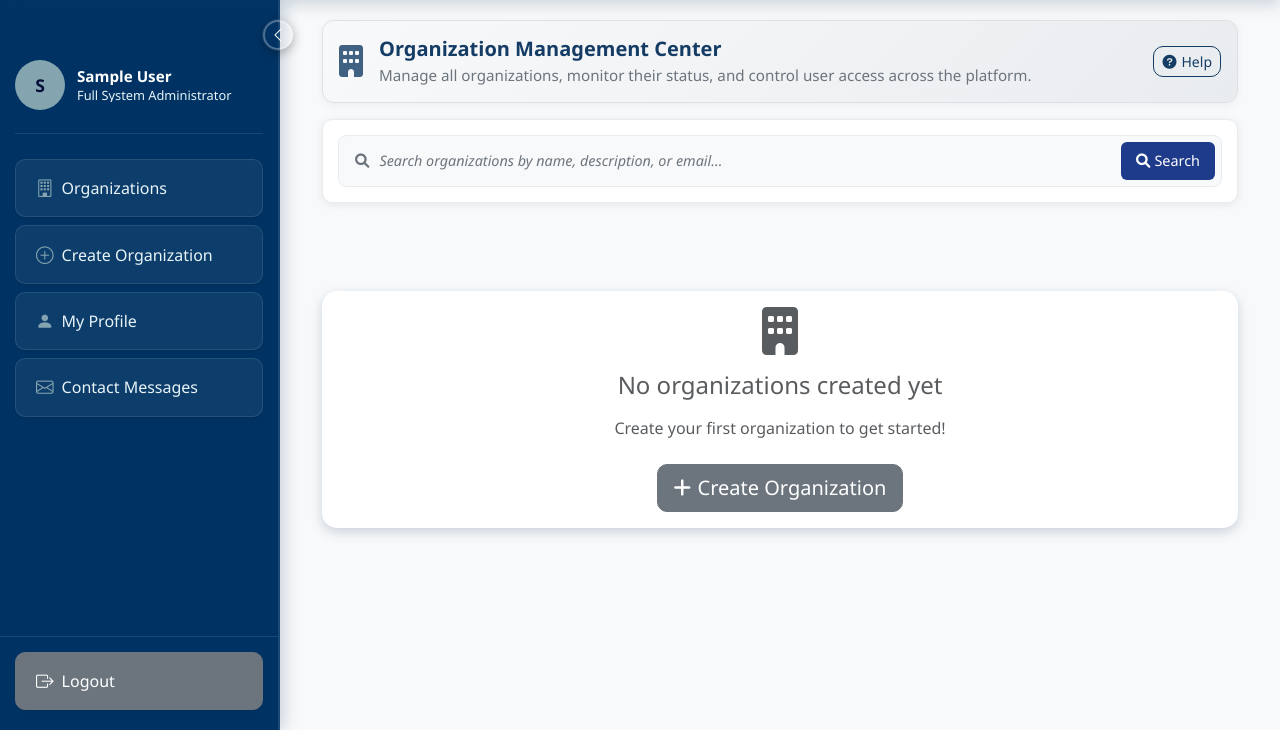
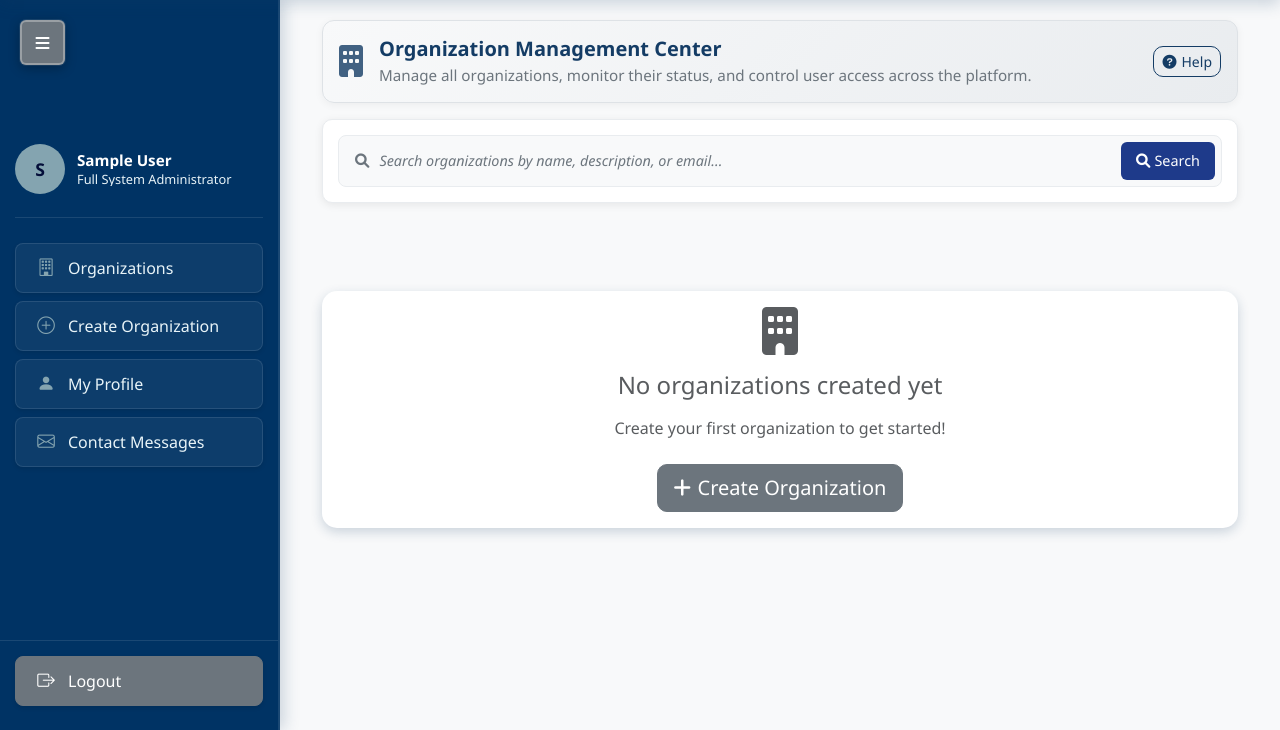
Before and after one commit to matias-martinez-moreno/SphereLink, a Django app: page /organizations/ in a window 1280 px wide. Shown: the part 70-800 px from the top of the page. Run offline with Django 5.2, Linux system fonts and the light colour scheme; the visitor is signed in with stand-in values (Sample User, id 1); data comes from the database, SQL or seed files in the repository; data that the repository does not hold is empty.

```diff
--- a/organizations/templates/organizations/superadmin_base.html
+++ b/organizations/templates/organizations/superadmin_base.html
@@ -143,16 +143,16 @@
       .sidebar-toggle {
         position: absolute;
         top: 20px;
-        right: -15px;
+        left: 20px;
         z-index: 1000;
       }
 
       .toggle-btn {
-        background: var(--primary-color);
+        background: #6c757d;
         border: 2px solid rgba(255,255,255,0.3);
-        border-radius: 50%;
-        width: 30px;
-        height: 30px;
+        border-radius: 6px;
+        width: 45px;
+        height: 45px;
         color: white;
         cursor: pointer;
         box-shadow: 0 3px 12px rgba(0,0,0,0.3), 0 0 0 1px rgba(255,255,255,0.1);
@@ -241,7 +283,7 @@
         padding: 20px 0 15px;
         border-bottom: 1px solid rgba(255, 255, 255, 0.1);
         margin-bottom: 15px;
-         margin-top: 20px;
+        margin-top: 104px;
       }
 
        .nav-header > div:first-child {
@@ -263,17 +305,17 @@
         padding: 10px 0;
         display: flex;
         flex-direction: column;
-         gap: 8px;
+        gap: 4px;
       }
 
       nav a {
         color: var(--text-muted);
         display: flex;
         align-items: center;
-        padding: 15px 20px;
+        padding: 12px 20px;
         text-decoration: none;
-        border-radius: 10px;
-        margin-bottom: 0;
+        border-radius: 8px;
+        margin-bottom: 4px;
         transition: all 0.3s ease;
         font-weight: 500;
         white-space: nowrap;
@@ -282,6 +324,7 @@
         border: 1px solid rgba(255, 255, 255, 0.1);
         background: rgba(255, 255, 255, 0.05);
         box-shadow: 0 2px 4px rgba(0, 0, 0, 0.1);
+        min-height: 44px;
       }
 
       nav a i {
@@ -289,6 +332,10 @@
         font-size: 1.1rem;
         flex-shrink: 0;
         margin-right: 12px;
+        display: flex;
+        align-items: center;
+        justify-content: center;
+        width: 20px;
       }
 
       nav a:hover {
@@ -466,7 +513,7 @@
       <!-- Sidebar Toggle Button -->
       <div class="sidebar-toggle">
         <button id="toggle-btn" class="toggle-btn">
-          <i class="bi bi-chevron-left" id="toggle-icon"></i>
+          <i class="fas fa-bars" id="toggle-icon"></i>
         </button>
       </div>
 
@@ -491,22 +538,22 @@
 
       <div class="nav-menu">
         <a href="{% url 'organizations:organization_list' %}" data-tooltip="Organizations">
-          <i class="bi bi-building me-2"></i><span>Organizations</span>
+          <i class="bi bi-building"></i><span>Organizations</span>
         </a>
         <a href="{% url 'organizations:create_organization' %}" data-tooltip="Create Organization">
-          <i class="bi bi-plus-circle me-2"></i><span>Create Organization</span>
+          <i class="bi bi-plus-circle"></i><span>Create Organization</span>
         </a>
         <a href="{% url 'organizations:superadmin_profile' %}" data-tooltip="My Profile">
-          <i class="bi bi-person-fill me-2"></i><span>My Profile</span>
+          <i class="bi bi-person-fill"></i><span>My Profile</span>
         </a>
         <a href="{% url 'organizations:contact_messages' %}" data-tooltip="Contact Messages">
-          <i class="bi bi-envelope me-2"></i><span>Contact Messages</span>
+          <i class="bi bi-envelope"></i><span>Contact Messages</span>
         </a>
       </div>
 
       <div class="nav-footer">
         <a href="{% url 'registration:logout' %}" data-tooltip="Logout">
-          <i class="bi bi-box-arrow-right me-2"></i><span>Logout</span>
+          <i class="bi bi-box-arrow-right"></i><span>Logout</span>
         </a>
       </div>
       </div>
@@ -529,19 +576,22 @@
       const isCollapsed = localStorage.getItem('sidebar-collapsed') === 'true';
       if (isCollapsed) {
         sidebar.classList.add('collapsed');
-      toggleIcon.className = 'bi bi-chevron-right';
+        toggleIcon.className = 'fas fa-times';
+        toggleBtn.style.borderRadius = '50%';
       }
 
       // Toggle functionality
       toggleBtn.addEventListener('click', function() {
         sidebar.classList.toggle('collapsed');
 
-      // Change icon
+        // Change icon and button shape
         if (sidebar.classList.contains('collapsed')) {
-        toggleIcon.className = 'bi bi-chevron-right';
+          toggleIcon.className = 'fas fa-times';
+          toggleBtn.style.borderRadius = '50%';
           localStorage.setItem('sidebar-collapsed', 'true');
         } else {
-        toggleIcon.className = 'bi bi-chevron-left';
+          toggleIcon.className = 'fas fa-bars';
+          toggleBtn.style.borderRadius = '6px';
           localStorage.setItem('sidebar-collapsed', 'false');
         }
       });
```
Also changed, not shown: other parts of organizations/templates/organizations/superadmin_base.html (+46 -4 lines), events/templates/events/base.html (+70 -20 lines). Lines whose indentation alone changed are shown as unchanged.
